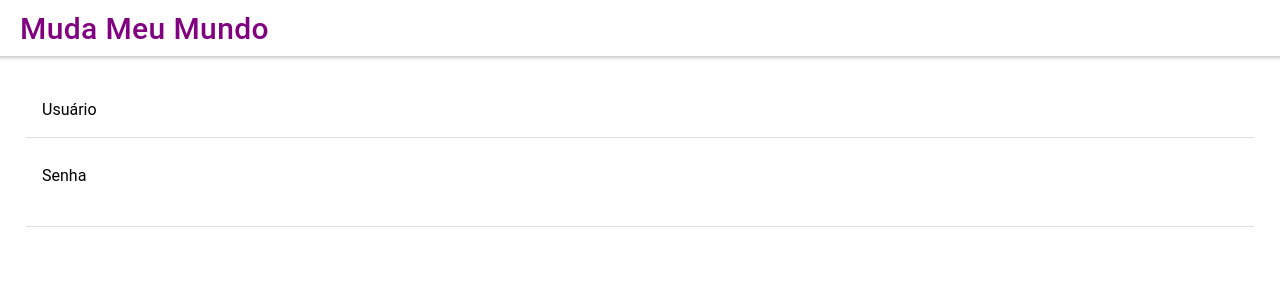
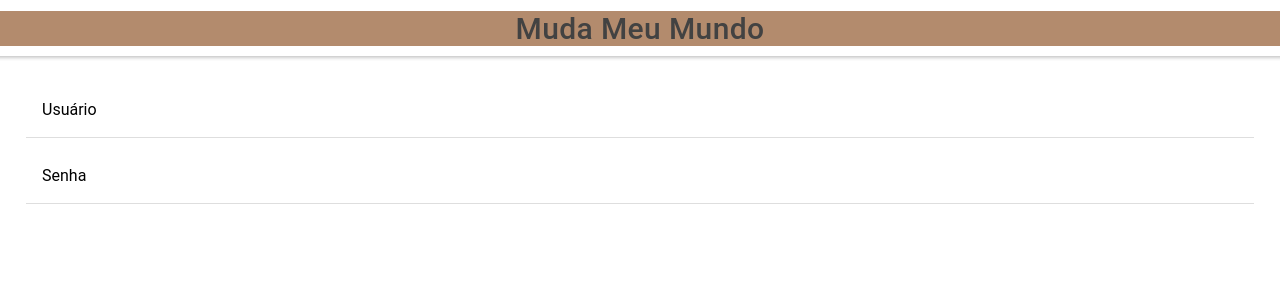
Before and after one commit to DcExt-Pi-Projeto-MMM/frontend-MMM-mobile, a React (Create React App) app: page /home in a window 1280 px wide. Shown: the top 300 px of the page. Built offline with nearby package versions, Linux system fonts and the light colour scheme.

Commit message:
Terceiro commit

```diff
--- a/src/pages/Home.css
+++ b/src/pages/Home.css
@@ -1,4 +1,7 @@
 ion-title{
-    color: purple;
+    background-color: #B38B6D;
     font-size: 30px;
 }
+ion-toolbar{
+    background-color: black;
+}
--- a/src/pages/Home.tsx
+++ b/src/pages/Home.tsx
@@ -7,10 +7,10 @@ const Home: React.FC = () => {
     <IonPage>
       <IonHeader>
         <IonToolbar>
-          <IonTitle>Muda Meu Mundo</IonTitle>
+          <IonTitle class='ion-text-center'>Muda Meu Mundo</IonTitle>
         </IonToolbar>
       </IonHeader>
-      <IonContent className='ion-padding'>
+      <IonContent fullscreen className='ion-padding'>
         <IonGrid>
           <IonRow>
             <IonCol>
@@ -25,7 +25,6 @@ const Home: React.FC = () => {
               <IonItem>
                 <IonLabel position="floating">Senha</IonLabel>
                 <IonInput></IonInput>
-                <IonIcon></IonIcon>
               </IonItem>
             </IonCol>
           </IonRow>
```
